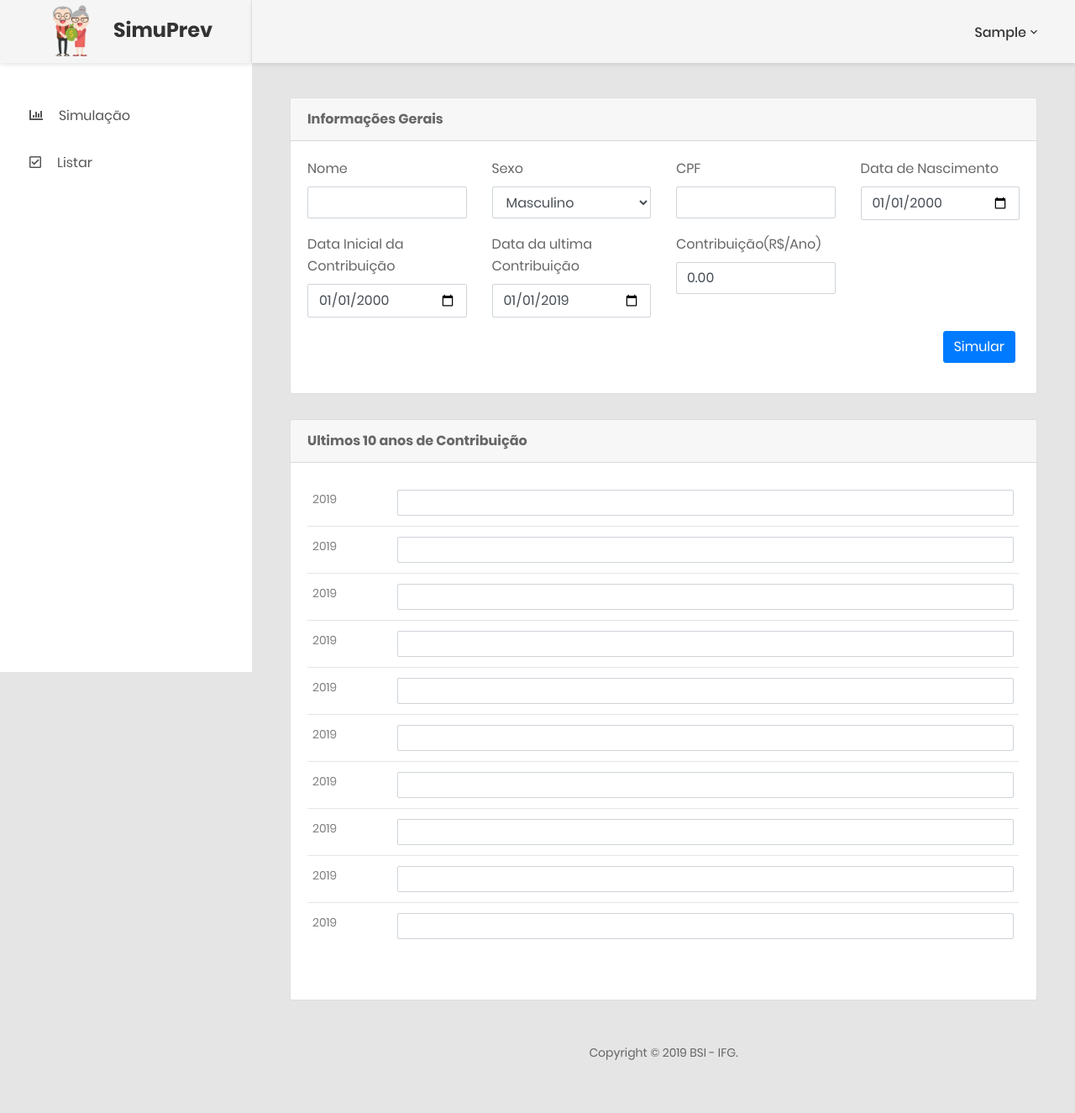
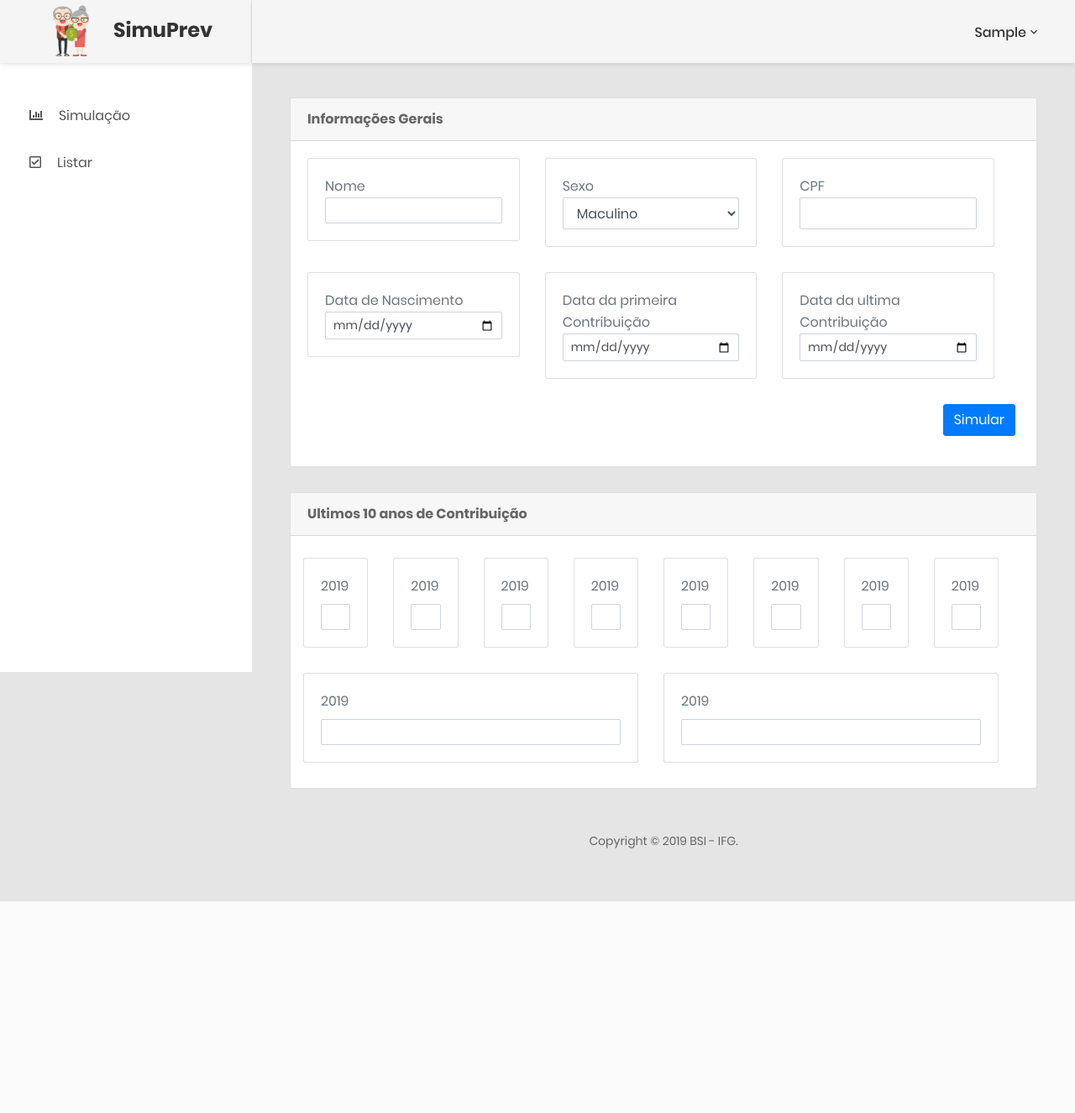
Before and after one commit to GeovRodri/BSI_Simulador-de-Previdencia, a Django app: page / in a window 1280 px wide. Shown: the whole page at 84% size. After the commit the page ends 1073 px from the top, so only its background shows below. Run offline with Django 3.2, Linux system fonts and the light colour scheme; the visitor is signed in with stand-in values (Sample User, id 1); some libraries are stand-ins or nearby versions.

Commit message:
Mudanças feitas: Troca da geração do formulário do Django pelo formulário em HTML; Adicionar um Card para os valores de salário por ano com inputs dos últimos 10 anos

```diff
--- a/website/forms.py
+++ b/website/forms.py
@@ -33,9 +33,4 @@ class SimulacaoForm(forms.Form):
         widget=forms.DateInput(attrs={'class': 'form-control', 'type': 'date'}),
         initial='2019-01-01')
 
-    valor_contribuicao = forms.FloatField(
-        label='Contribuição(R$/Ano)',
-        widget=forms.NumberInput(attrs={'class': 'form-control'}),
-        initial="0.00")
-
     # valor_contribuicao = forms.CharField(widget=forms.HiddenInput())
--- a/website/static/js/main.js
+++ b/website/static/js/main.js
@@ -1670,12 +1670,12 @@
   // jQuery Mask Plugin v1.14.11
   // github.com/igorescobar/jQuery-Mask-Plugin
   var cpfMascara = function (val) {
-     return val.replace(/\D/g, '').length > 11 ? '00.000.000/0000-00' : '000.000.000-009';
+     return val.replace(/\D/g, '').length < 11;
   },
   cpfOptions = {
      onKeyPress: function(val, e, field, options) {
         field.mask(cpfMascara.apply({}, arguments), options);
      }
   };
-  $('.mascara-cpfcnpj').mask(cpfMascara, cpfOptions);
+  $('.mascara-cpfcnpj').mask(cpfMascara, cpfOptions, '000.000.000-00', {reverse: true});
 })(jQuery);
--- a/website/templates/index.html
+++ b/website/templates/index.html
@@ -16,15 +16,45 @@
                 <form method="POST" class="row" id="form">
                     {% csrf_token %}
 
-                    {% for field in form %}
-                        <div class="form-group col-md-3">
-                            {% if field.field.widget.input_type != 'hidden'%}
-                                <label class="control-label">{{ field.label }}</label>
-                            {% endif %}
-                            {{ field }}
+                  <div class="row container-fluid">
+                    <div class="col">
+                      <section class="card">
+                        <div class="card-body text-secondary">Nome<input type="text" name="nome" required class="input-sm form-control-sm form-control"></div>
+                      </section>
+                    </div>
+                    <div class="col">
+                      <section class="card">
+                        <div class="card-body text-secondary" required>Sexo
+                            <select name="sexo" class="form-control">
+                                <option value="masculino">Maculino</option>
+                                <option value="feminino">Feminino</option>
+                            </select>
                         </div>
-                    {% endfor %}
-
+                      </section>
+                    </div>
+                    <div class="col">
+                      <section class="card">
+                        <div class="card-body text-secondary">CPF<input class="form-control mascara-cpfcnpj" maxlength=11 type="text"/></div>
+                      </section>
+                    </div>
+                  </div>
+                  <div class="row container-fluid">
+                    <div class="col">
+                      <section class="card">
+                        <div class="card-body text-secondary">Data de Nascimento<input type="date" name="nascimento" required class="input-sm form-control-sm form-control"></div>
+                      </section>
+                    </div>
+                    <div class="col">
+                      <section class="card">
+                        <div class="card-body text-secondary">Data da primeira Contribuição<input type="date" name="primeira-contribuição" required class="input-sm form-control-sm form-control"></div>
+                      </section>
+                    </div>
+                    <div class="col">
+                      <section class="card">
+                        <div class="card-body text-secondary">Data da ultima Contribuição<input type="date" name="ultima-contribuição" required class="input-sm form-control-sm form-control"></div>
+                      </section>
+                    </div>
+                  </div>
                     <div class="form-row form-group col-md-12 justify-content-end">
                         {% comment %}<button class="btn btn-primary" type="button" onclick="preencherValores()">Avançar</button>{% endcomment %}
                         <button class="btn btn-primary" type="submit">Simular</button>
@@ -37,58 +67,92 @@
     <div class="card">
         <div class="card-header">
             <strong class="card-title">Ultimos 10 anos de Contribuição</strong>
-        </div>
-        <div class="card-body">
-            <div class="au-card-inner">
-                <div class="table-responsive m-b-40">
-                    <table class="table table-top-campaign">
-                        <tbody>
-                            <tr>
-                                <td>2019</td>
-                                <td><input type="number" name="ano1" class="input-sm form-control-sm form-control"></td>
-                            </tr>
-                            <tr>
-                                <td>2019</td>
-                                <td><input type="number" name="ano2" class="input-sm form-control-sm form-control"></td>
-                            </tr>
-                            <tr>
-                                <td>2019</td>
-                                <td><input type="number" name="ano3" class="input-sm form-control-sm form-control"></td>
-                            </tr>
-                            <tr>
-                                <td>2019</td>
-                                <td><input type="number" name="ano4" class="input-sm form-control-sm form-control"></td>
-                            </tr>
-                            <tr>
-                                <td>2019</td>
-                                <td><input type="number" name="ano5" class="input-sm form-control-sm form-control"></td>
-                            </tr>
-                            <tr>
-                                <td>2019</td>
-                                <td><input type="number" name="ano6" class="input-sm form-control-sm form-control"></td>
-                            </tr>
-                            <tr>
-                                <td>2019</td>
-                                <td><input type="number" name="ano7" class="input-sm form-control-sm form-control"></td>
-                            </tr>
-                            <tr>
-                                <td>2019</td>
-                                <td><input type="number" name="ano8" class="input-sm form-control-sm form-control"></td>
-                            </tr>
-                            <tr>
-                                <td>2019</td>
-                                <td><input type="number" name="ano9" class="input-sm form-control-sm form-control"></td>
-                            </tr>
-                            <tr>
-                                <td>2019</td>
-                                <td><input type="number" name="ano10" class="input-sm form-control-sm form-control"></td>
-                            </tr>
-                        </tbody>
-                    </table>
-                </div>
-            </div>
+        </div><br>
+        <div class="row container-fluid">
+          <div class="col">
+            <section class="card">
+              <div class="card-body text-secondary">
+                <label>2019</label>
+                <input type="number" name="ano1" class="input-sm form-control-sm form-control">
+              </div>
+            </section>
+          </div>
+          <div class="col">
+            <section class="card">
+              <div class="card-body text-secondary">
+                <label>2019</label>
+                <input type="number" name="ano2" class="input-sm form-control-sm form-control">
+              </div>
+            </section>
+          </div>
+          <div class="col">
+            <section class="card">
+              <div class="card-body text-secondary">
+                <label>2019</label>
+                <input type="number" name="ano3" class="input-sm form-control-sm form-control">
+              </div>
+            </section>
+          </div>
+          <div class="col">
+            <section class="card">
+              <div class="card-body text-secondary">
+                <label>2019</label>
+                <input type="number" name="ano4" class="input-sm form-control-sm form-control">
+              </div>
+            </section>
+          </div>
+          <div class="col">
+            <section class="card">
+              <div class="card-body text-secondary">
+                <label>2019</label>
+                <input type="number" name="ano5" class="input-sm form-control-sm form-control">
+              </div>
+            </section>
+          </div>
+          <div class="col">
+            <section class="card">
+              <div class="card-body text-secondary">
+                <label>2019</label>
+                <input type="number" name="ano6" class="input-sm form-control-sm form-control">
+              </div>
+            </section>
+          </div>
+                <div class="col">
+            <section class="card">
+              <div class="card-body text-secondary">
+                <label>2019</label>
+                <input type="number" name="ano7" class="input-sm form-control-sm form-control">
+              </div>
+            </section>
+          </div>
+                <div class="col">
+            <section class="card">
+              <div class="card-body text-secondary">
+                <label>2019</label>
+                <input type="number" name="ano8" class="input-sm form-control-sm form-control">
+              </div>
+            </section>
+          </div>
+                <div class="col">
+            <section class="card">
+              <div class="card-body text-secondary">
+                <label>2019</label>
+                <input type="number" name="ano9" class="input-sm form-control-sm form-control">
+              </div>
+            </section>
+          </div>
+                <div class="col">
+            <section class="card">
+              <div class="card-body text-secondary">
+                <label>2019</label>
+                <input type="number" name="ano10" class="input-sm form-control-sm form-control">
+              </div>
+            </section>
+          </div>
         </div>
     </div>
+
+
 {% endblock content %}
 
 {% block scripts %}
```
